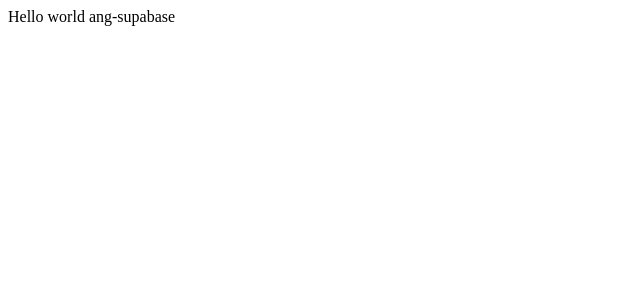
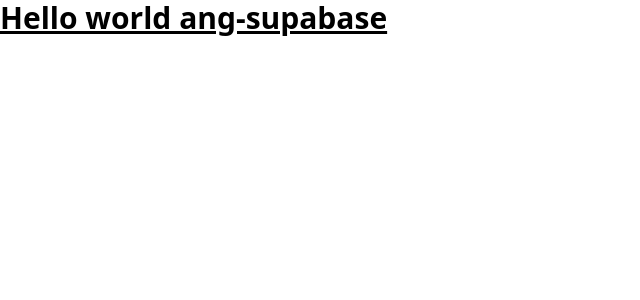
Before and after one commit to NAT1804/ang-supabase, an Angular app: page / in a window 1280 px wide. Shown: the top 300 px of the page, without its empty margins (0-640 px from the left). Built offline with nearby package versions, Linux system fonts and the light colour scheme.

Commit message:
Add tailwind css

```diff
--- a/package.json
+++ b/package.json
@@ -27,12 +27,15 @@
     "@angular/cli": "~15.2.0",
     "@angular/compiler-cli": "^15.2.0",
     "@types/jasmine": "~4.3.0",
+    "autoprefixer": "^10.4.13",
     "jasmine-core": "~4.5.0",
     "karma": "~6.4.0",
     "karma-chrome-launcher": "~3.1.0",
     "karma-coverage": "~2.2.0",
     "karma-jasmine": "~5.1.0",
     "karma-jasmine-html-reporter": "~2.0.0",
+    "postcss": "^8.4.21",
+    "tailwindcss": "^3.2.7",
     "typescript": "~4.9.4"
   }
 }
--- a/src/app/app.component.html
+++ b/src/app/app.component.html
@@ -1 +1 @@
-<div>Hello world {{ title }}</div>
+<div class="text-3xl font-bold underline">Hello world {{ title }}</div>
--- a/src/styles.scss
+++ b/src/styles.scss
@@ -1 +1,4 @@
 /* You can add global styles to this file, and also import other style files */
+@tailwind base;
+@tailwind components;
+@tailwind utilities;
--- /dev/null
+++ b/tailwind.config.js
@@ -0,0 +1,10 @@
+/** @type {import('tailwindcss').Config} */
+module.exports = {
+  content: [
+    "./src/**/*.{html,ts}",
+  ],
+  theme: {
+    extend: {},
+  },
+  plugins: [],
+}
```
Also changed, not shown: 1 other file (tests, documents, lock files or other folders).
